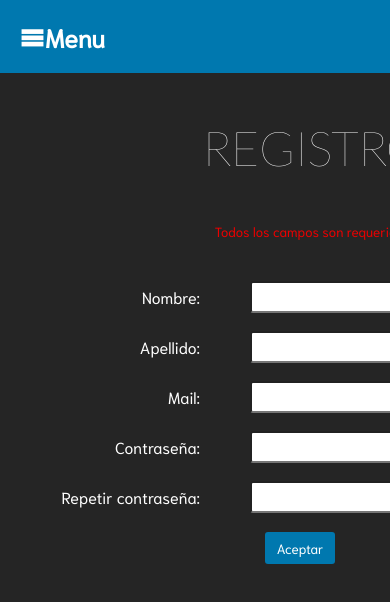
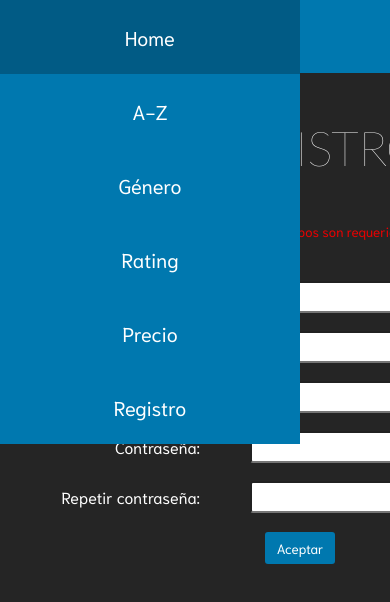
Before and after one commit to RodrigoPalivoda/rodrigopalivoda.github.io, a plain HTML site: page reg-form.html in a window 390 px wide. Shown: the top 602 px of the page. Drawn offline with Linux system fonts and the light colour scheme; files whose address does not match are found by name.

Commit message:
some updates

```diff
--- a/css/nav-bar.css
+++ b/css/nav-bar.css
@@ -70,12 +70,28 @@
 @media screen and (max-width: 720px){
     .nav-bar{
         display: block;
-        width: 100%;
+        width: 300px;
         position: fixed;
         top: 0;
-
+        font-size: 20px;
+    }
+    .nav-bar ul{
+        display: grid;
+        grid-template-columns: calc(6, 1fr);
     }
 
+    .nav-bar ul li a{
+        color: white;
+        display: block;
+        text-decoration: none;
+        padding: 24px 30px;
+    }
+    .nav-bar ul li .children{
+        display: none;
+        width: 120px;
+        margin-left: 300px;
+        height: 25px;
+    }
     .s-nav-bar{
         display: block;
         background-color:rgb(0, 120, 175);
@@ -91,8 +107,5 @@
         text-decoration: none;
 
     }
-    .nav-bar{
-        display: none;
-    }
 
 }
```
Also changed, not shown: index.html (+2 -0 lines).
